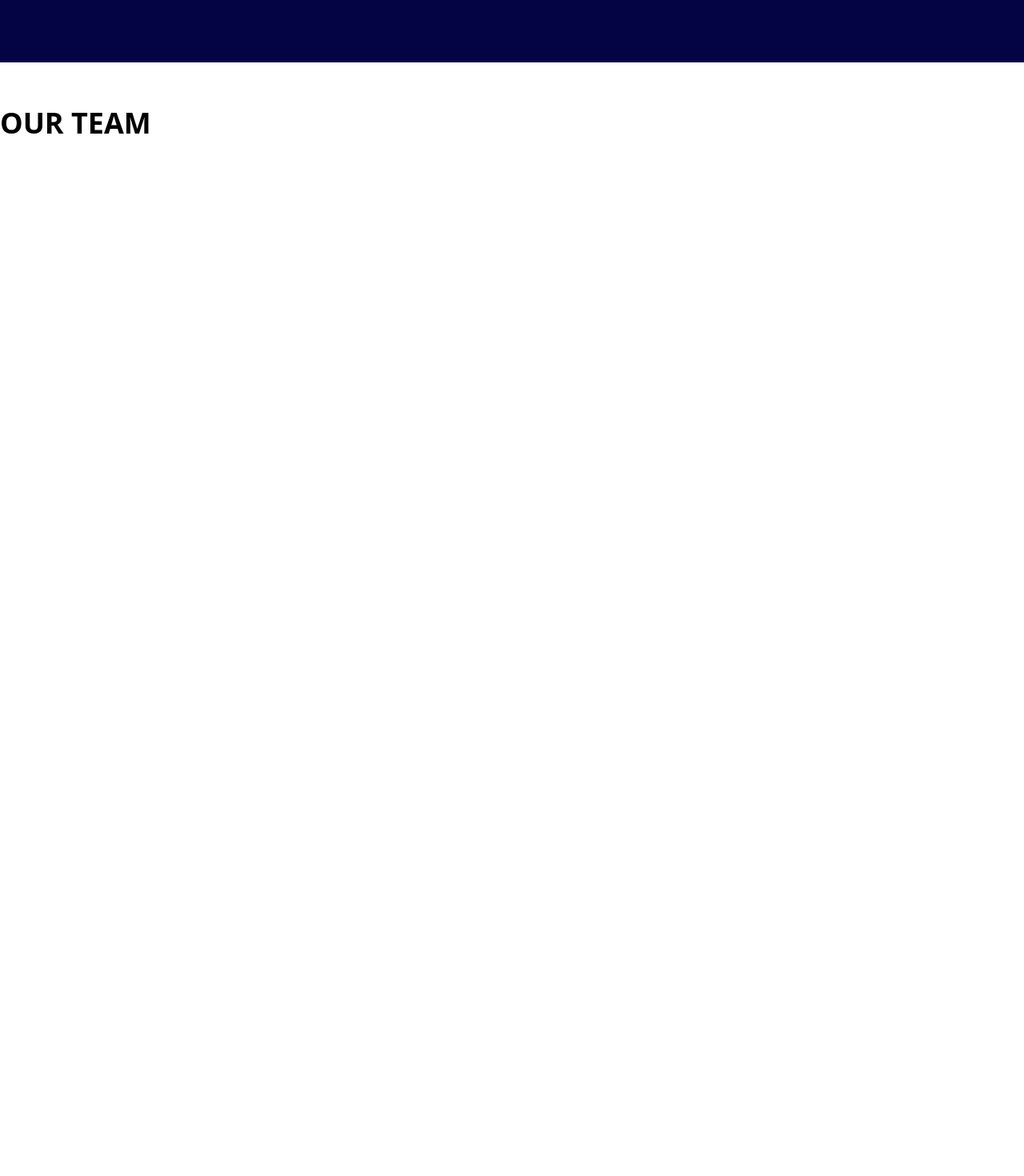
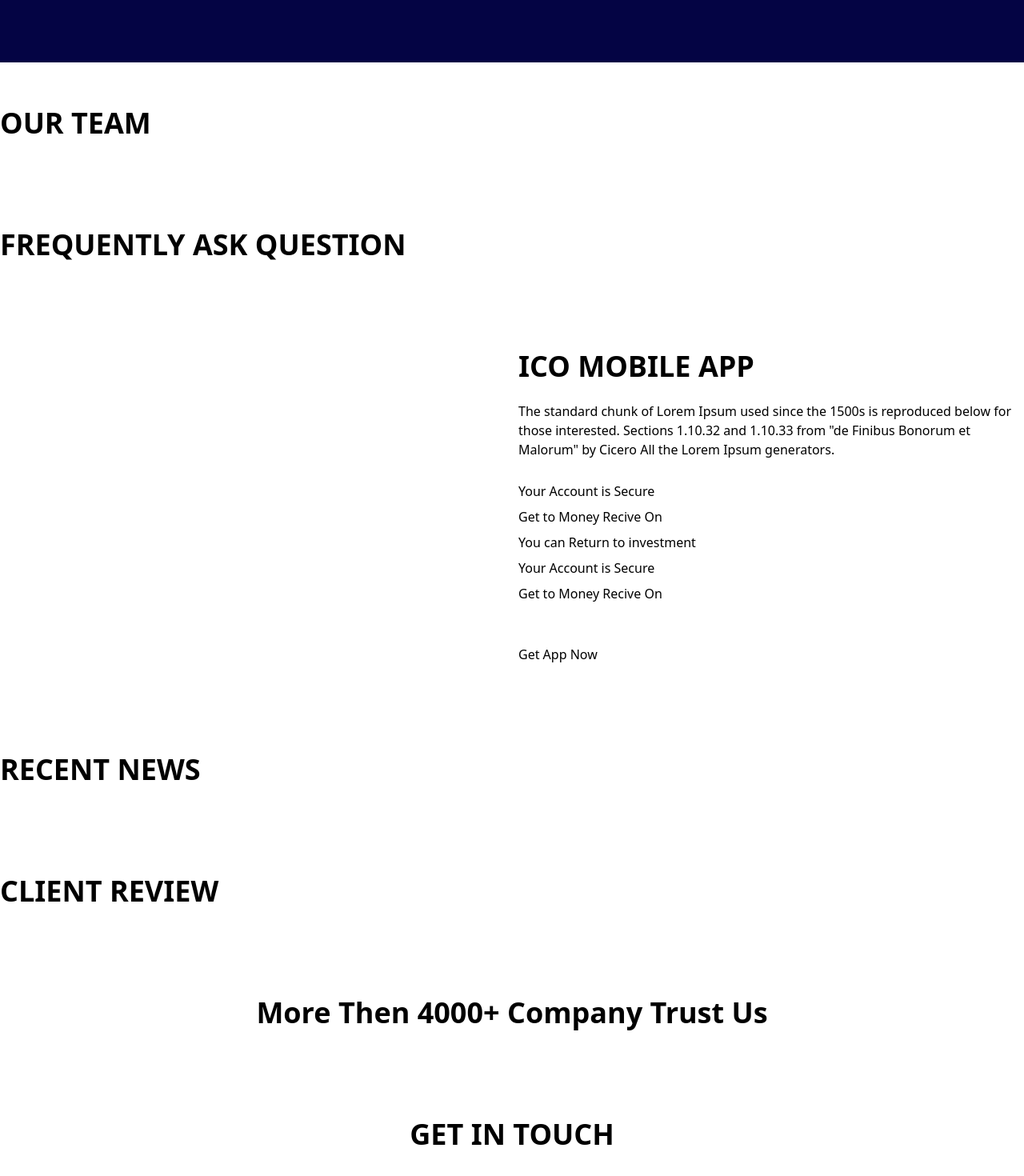
Before and after one commit to drogon98/nextjs-tailwind, a Next.js app: page / in a window 1280 px wide. Shown: the part 3636-5106 px from the top of the page at 80% size. Before the commit the page ends 3866 px from the top, so only its background shows below. Built offline with nearby package versions, Linux system fonts and the light colour scheme.

Commit message:
added components

```diff
--- /dev/null
+++ b/components/Companies.tsx
@@ -0,0 +1,15 @@
+import React from "react";
+
+interface ICompaniesProps {}
+
+export default function Companies(props: ICompaniesProps) {
+  return (
+    <div className="py-14">
+      <div className="container mx-auto">
+        <p className="text-4xl font-bold text-center">
+          More Then 4000+ Company Trust Us
+        </p>
+      </div>
+    </div>
+  );
+}
--- /dev/null
+++ b/components/FAQ.tsx
@@ -0,0 +1,13 @@
+import React from "react";
+
+interface IFAQProps {}
+
+export default function FAQ(props: IFAQProps) {
+  return (
+    <div className="py-14">
+      <div className="container mx-auto">
+        <h4 className="text-4xl font-bold">FREQUENTLY ASK QUESTION</h4>
+      </div>
+    </div>
+  );
+}
--- /dev/null
+++ b/components/GetInTouch.tsx
@@ -0,0 +1,13 @@
+import React from "react";
+
+interface IGetInTouchProps {}
+
+export default function GetInTouch(props: IGetInTouchProps) {
+  return (
+    <div className="py-14">
+      <div className="container mx-auto">
+        <h4 className="text-4xl font-bold text-center">GET IN TOUCH</h4>
+      </div>
+    </div>
+  );
+}
--- /dev/null
+++ b/components/MobileApp.tsx
@@ -0,0 +1,34 @@
+import React from "react";
+
+interface IMobileAppProps {}
+
+export default function MobileApp(props: IMobileAppProps) {
+  return (
+    <div className="py-14">
+      <div className="container mx-auto columns-2">
+        <div className="w-full"></div>
+        <div className="w-full break-before-column">
+          <h4 className="text-4xl font-bold">ICO MOBILE APP</h4>
+          <p className="py-6">
+            The standard chunk of Lorem Ipsum used since the 1500s is reproduced
+            below for those interested. Sections 1.10.32 and 1.10.33 from "de
+            Finibus Bonorum et Malorum" by Cicero All the Lorem Ipsum
+            generators.
+          </p>
+
+          <div>
+            <p className="py-1">Your Account is Secure</p>
+            <p className="py-1">Get to Money Recive On</p>
+            <p className="py-1">You can Return to investment</p>
+            <p className="py-1">Your Account is Secure</p>
+            <p className="py-1">Get to Money Recive On</p>
+          </div>
+
+          <div className="mt-12">
+            <button>Get App Now</button>
+          </div>
+        </div>
+      </div>
+    </div>
+  );
+}
--- /dev/null
+++ b/components/News.tsx
@@ -0,0 +1,13 @@
+import React from "react";
+
+interface INewsProps {}
+
+export default function News(props: INewsProps) {
+  return (
+    <div className="py-14">
+      <div className="container mx-auto">
+        <h4 className="text-4xl font-bold">RECENT NEWS</h4>
+      </div>
+    </div>
+  );
+}
--- /dev/null
+++ b/components/Reviews.tsx
@@ -0,0 +1,13 @@
+import React from "react";
+
+interface IReviewsProps {}
+
+export default function Reviews(props: IReviewsProps) {
+  return (
+    <div className="py-14">
+      <div className="container mx-auto">
+        <h4 className="text-4xl font-bold">CLIENT REVIEW</h4>
+      </div>
+    </div>
+  );
+}
--- a/pages/index.tsx
+++ b/pages/index.tsx
@@ -1,7 +1,13 @@
 import Account from "@/components/Account";
+import Companies from "@/components/Companies";
+import FAQ from "@/components/FAQ";
+import GetInTouch from "@/components/GetInTouch";
 import Hero from "@/components/Hero";
 import HeroBottom from "@/components/HeroBottom";
+import MobileApp from "@/components/MobileApp";
+import News from "@/components/News";
 import Popular from "@/components/Popular";
+import Reviews from "@/components/Reviews";
 import RoadMap from "@/components/RoadMap";
 import Statistics from "@/components/Statistics";
 import Team from "@/components/Team";
@@ -30,6 +36,12 @@ export default function Home() {
         <Video />
         <Account />
         <Team />
+        <FAQ />
+        <MobileApp />
+        <News />
+        <Reviews />
+        <Companies />
+        <GetInTouch />
       </main>
     </>
   );
```
